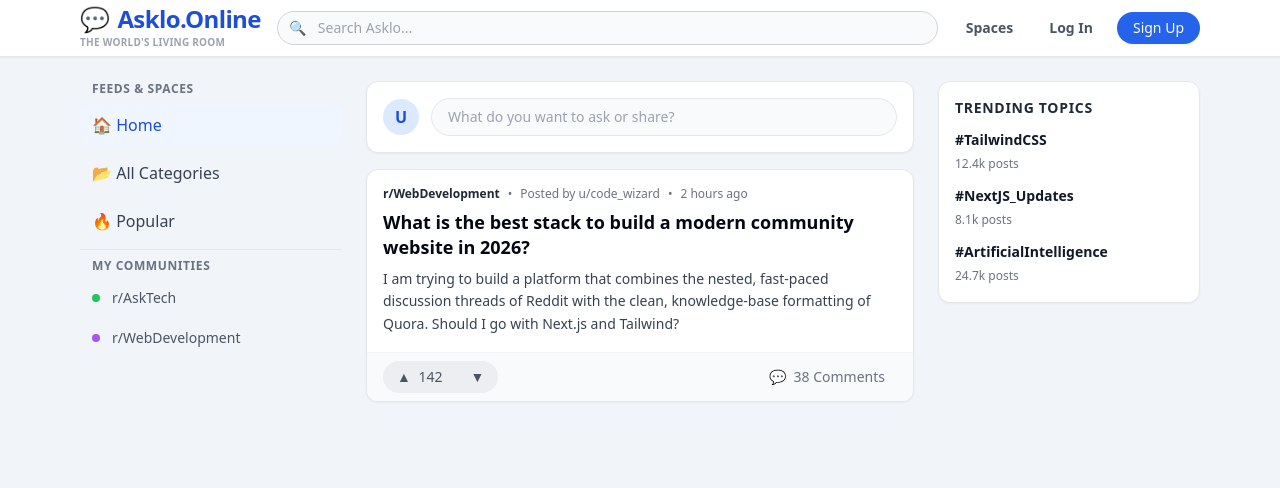
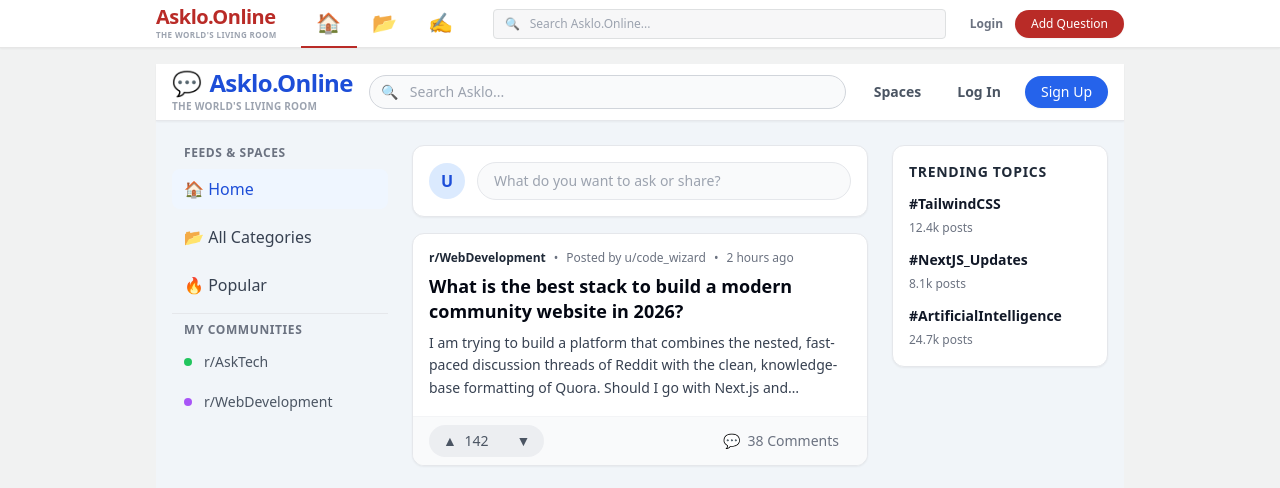
Before and after one commit to askloonline-maker/portfolio-website, a Next.js app: page / in a window 1280 px wide. Shown: the top 488 px of the page. Built offline with nearby package versions, Linux system fonts and the light colour scheme.

Commit message:
Update layout.tsx

```diff
--- a/app/layout.tsx
+++ b/app/layout.tsx
@@ -1,10 +1,9 @@
-import React from "react";
-import type { Metadata } from "next";
-import "./globals.css";
+import React from 'react';
+import './globals.css';
 
-export const metadata: Metadata = {
-  title: "Asklo.Online - The World's Living Room",
-  description: "A fast-paced knowledge sharing and community platform.",
+export const metadata = {
+  title: 'Asklo.Online - Share Knowledge & Explore the World',
+  description: "A premium platform to ask questions, share insights, and connect with living-room spaces.",
 };
 
 export default function RootLayout({
@@ -14,8 +13,63 @@ export default function RootLayout({
 }) {
   return (
     <html lang="en">
-      <body className="bg-slate-100">
-        {children}
+      <body className="bg-[#f1f2f2] text-[#282829] antialiased font-sans selection:bg-blue-100">
+
+        {/* PREMIUM QUORA-STYLE HEADER */}
+        <header className="bg-white border-b border-[#e6e6e6] sticky top-0 z-50 shadow-sm h-12 flex items-center">
+          <div className="max-w-[1000px] w-full mx-auto px-4 flex items-center justify-between gap-6">
+
+            {/* Brand Logo & Subtle Slogan */}
+            <a href="/" className="flex flex-col cursor-pointer shrink-0">
+              <span className="font-black text-xl text-[#b92b27] tracking-tight leading-none">
+                Asklo.Online
+              </span>
+              <span className="text-[8px] font-bold text-gray-400 tracking-wider uppercase mt-0.5">
+                The World&apos;s Living Room
+              </span>
+            </a>
+
+            {/* Quora Tab Bar Navigation */}
+            <nav className="hidden md:flex items-center h-12 text-[#666]">
+              <a href="/" className="flex items-center justify-center w-14 h-full border-b-2 border-[#b92b27] text-[#b92b27] hover:text-[#b92b27] transition-all" title="Home">
+                <span className="text-xl">🏠</span>
+              </a>
+              <a href="/categories" className="flex items-center justify-center w-14 h-full border-b-2 border-transparent hover:border-gray-300 hover:text-gray-900 transition-all" title="Spaces">
+                <span className="text-xl">📂</span>
+              </a>
+              <a href="/ask" className="flex items-center justify-center w-14 h-full border-b-2 border-transparent hover:border-gray-300 hover:text-gray-900 transition-all" title="Answer">
+                <span className="text-xl">✍️</span>
+              </a>
+            </nav>
+
+            {/* Center Global Search Wrapper */}
+            <div className="flex-1 max-w-[550px] relative">
+              <span className="absolute left-3 top-1/2 -translate-y-1/2 text-gray-400 text-xs">🔍</span>
+              <input
+                type="text"
+                placeholder="Search Asklo.Online..."
+                className="w-full pl-9 pr-4 py-1.5 bg-[#f7f7f8] border border-[#dee0e1] rounded text-xs focus:outline-none focus:border-blue-500 focus:bg-white transition-colors"
+              />
+            </div>
+
+            {/* Right Interactive CTAs */}
+            <div className="flex items-center gap-3 shrink-0">
+              <a href="/login" className="text-xs font-semibold text-gray-500 hover:text-gray-900 transition">
+                Login
+              </a>
+              <a href="/ask" className="bg-[#b92b27] hover:bg-[#a3221f] text-white font-medium px-4 py-1.5 rounded-full text-xs transition-all shadow-sm">
+                Add Question
+              </a>
+            </div>
+
+          </div>
+        </header>
+
+        {/* PAGE CONTENT CONTAINER */}
+        <div className="max-w-[1000px] mx-auto px-4 py-4">
+          {children}
+        </div>
+
       </body>
     </html>
   );
```
